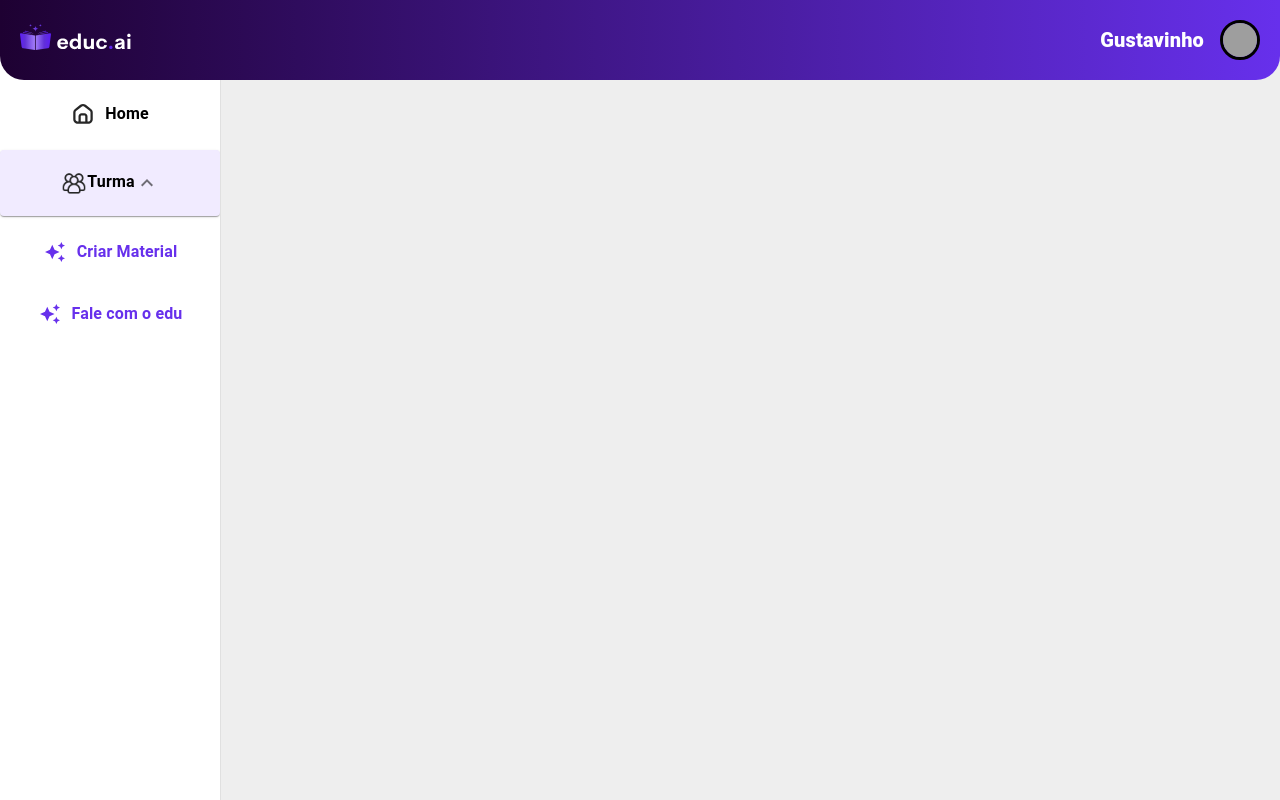
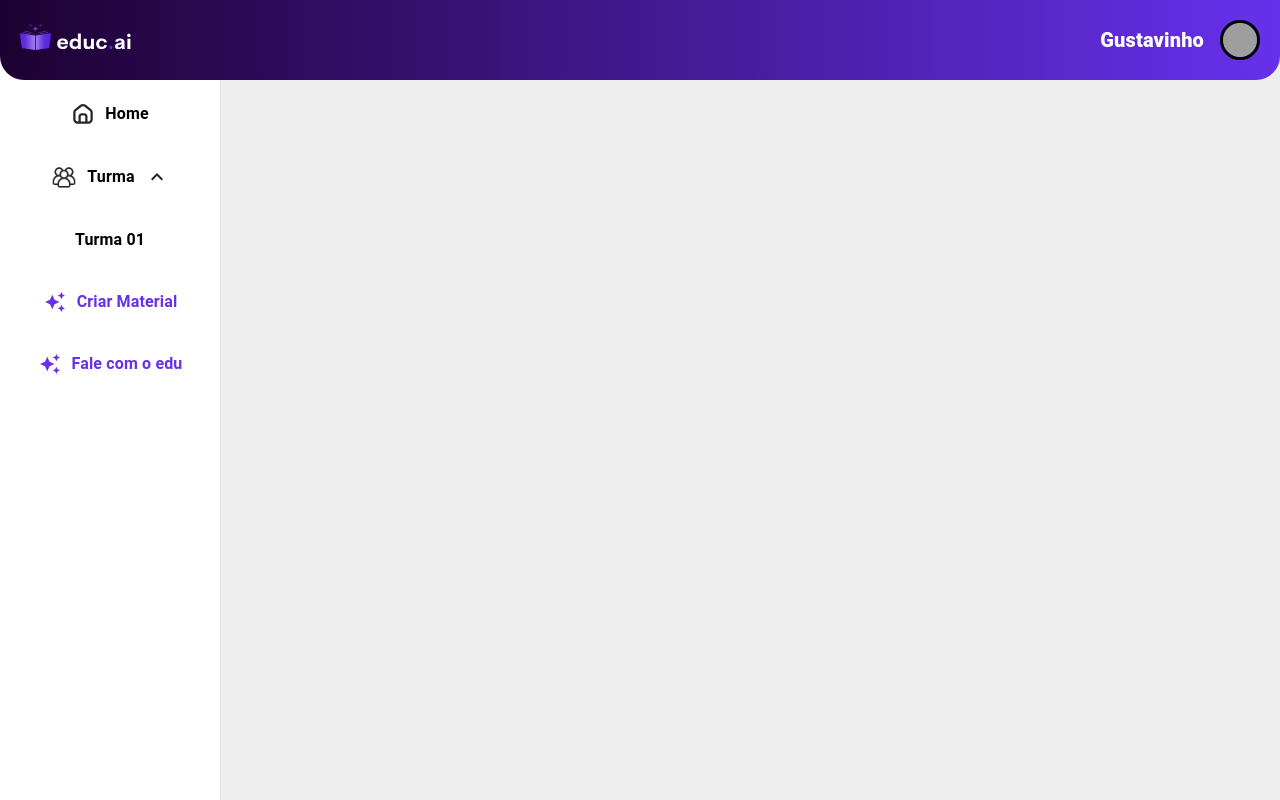
Before and after one commit to ribgu/educai-web-app, a React (Vite) app: page /teste in a window 1280 px wide. Both pictures are taken after a click on the button "Turma". Built offline with nearby package versions, Linux system fonts and the light colour scheme; grey boxes are pictures that could not be loaded.

Commit message:
finaliza estatico

```diff
--- a/src/components/Drawer/SideDrawer.tsx
+++ b/src/components/Drawer/SideDrawer.tsx
@@ -24,7 +24,7 @@ export default function SideDrawer() {
           }}
           >
             <DrawerItem name='Home' icon={home} path='/' variant='unselected'/>
-            <DrawerItem name='Turma' icon={turma} path='/turma' variant='turma-selected'/>
+            <DrawerItem name='Turma' icon={turma} path='/turma' variant='turma-selected' />
             <DrawerItem name='Criar Material' icon={edu} path='/educacao' variant='unselected' color='purple'/>
             <DrawerItem name='Fale com o edu' icon={edu} path='/avaliacao' variant='unselected' color='purple'/>
           </Stack>
--- a/src/components/Drawer/components/DrawerItem.tsx
+++ b/src/components/Drawer/components/DrawerItem.tsx
@@ -1,9 +1,11 @@
-import ListItem from '@mui/material/ListItem'
+import ListItemButton from '@mui/material/ListItemButton'
 import Stack from '@mui/material/Stack'
 import Typography from '@mui/material/Typography'
-import Accordion from '@mui/material/Accordion'
-import AccordionSummary from '@mui/material/AccordionSummary'
-import ExpandMoreIcon from '@mui/icons-material/ExpandMore'
+import Collapse from '@mui/material/Collapse'
+import List from '@mui/material/List'
+import ExpandLess from '@mui/icons-material/ExpandLess'
+import ExpandMore from '@mui/icons-material/ExpandMore'
+import { useState } from 'react'
 
 type ItemProps = {
   name: string
@@ -14,12 +16,17 @@ type ItemProps = {
 }
 export default function DrawerItem(props: ItemProps) {
   const { name, icon, variant, color } = props
+  const [open, setOpen] = useState(false)
+
+  const handleClick = () => {
+    setOpen(!open)
+  }
   const colorHex = color ? '#6730EC' : 'black'
 
   return (
     <>
       {variant === 'selected' && (
-        <ListItem sx={{
+        <ListItemButton sx={{
           display: 'flex',
           gap: '10px',
           backgroundColor: '#F1EBFF',
@@ -40,11 +47,11 @@ export default function DrawerItem(props: ItemProps) {
               color: colorHex
             }}>{name}</Typography>
           </Stack>
-        </ListItem>
+        </ListItemButton>
       )}
 
       {variant === 'unselected' && (
-        <ListItem sx={{
+        <ListItemButton sx={{
           display: 'flex',
           gap: '10px',
           justifyContent: 'center',
@@ -63,16 +70,34 @@ export default function DrawerItem(props: ItemProps) {
               color: colorHex
             }}>{name}</Typography>
           </Stack>
-        </ListItem>
+        </ListItemButton>
       )}
 
       {variant === 'turma-selected' && (
-        <Accordion sx={{
+        <>
+          <ListItemButton onClick={handleClick} sx={{
             display: 'flex',
-          backgroundColor: '#F1EBFF',
             justifyContent: 'center',
-          borderRadius: '0 24px 24px 0',
-          width: '220px'
+            width: '220px',
+            gap: '10px',
+            padding: '14px'
+          }}
+          >
+            <img src={icon} alt={name} />
+            <Typography variant='body1' sx={{
+              fontWeight: 'bold',
+              color: colorHex
+            }}>{name}</Typography>
+            {open ? <ExpandLess /> : <ExpandMore />}
+          </ListItemButton>
+          <Collapse in={open} timeout="auto" unmountOnExit> {/* ta estatico, precisa conectar com a API */}
+            <List component="div" disablePadding>
+              <ListItemButton sx={{
+                display: 'flex',
+                gap: '10px',
+                justifyContent: 'center',
+                width: '220px',
+                padding: '14px'
               }}>
                 <Stack sx={{
                   display: 'flex',
@@ -80,20 +105,15 @@ export default function DrawerItem(props: ItemProps) {
                   gap: '10px',
                   flexDirection: 'row'
                 }}  >
-            <AccordionSummary
-              expandIcon={<ExpandMoreIcon />}
-              aria-controls='panel1-content'
-              id='panel1-header'
-            >
-              <img src={icon} alt={name} />
                   <Typography variant='body1' sx={{
                     fontWeight: 'bold',
                     color: colorHex
-              }}>{name}</Typography>
-            </AccordionSummary>
-
+                  }}>Turma 01</Typography>
                 </Stack>
-        </Accordion>
+              </ListItemButton>
+            </List>
+          </Collapse>
+        </>
       )}
     </>
   )
```
Lines whose indentation alone changed are shown as unchanged.
